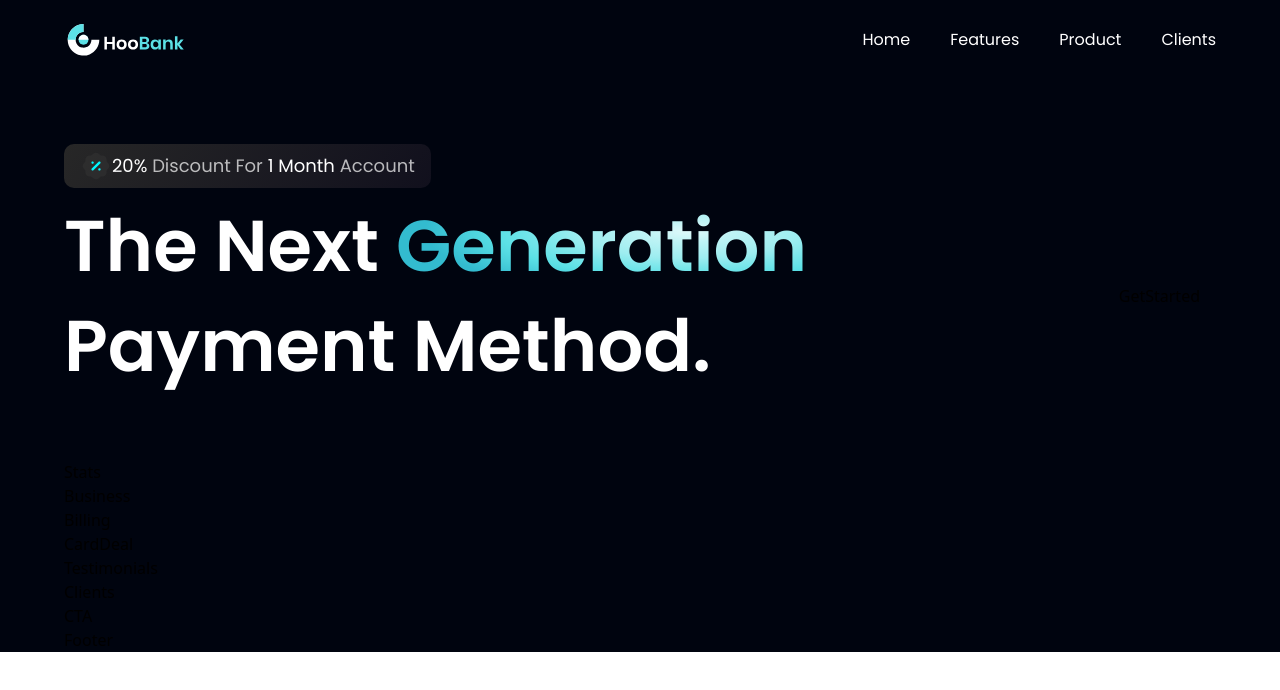
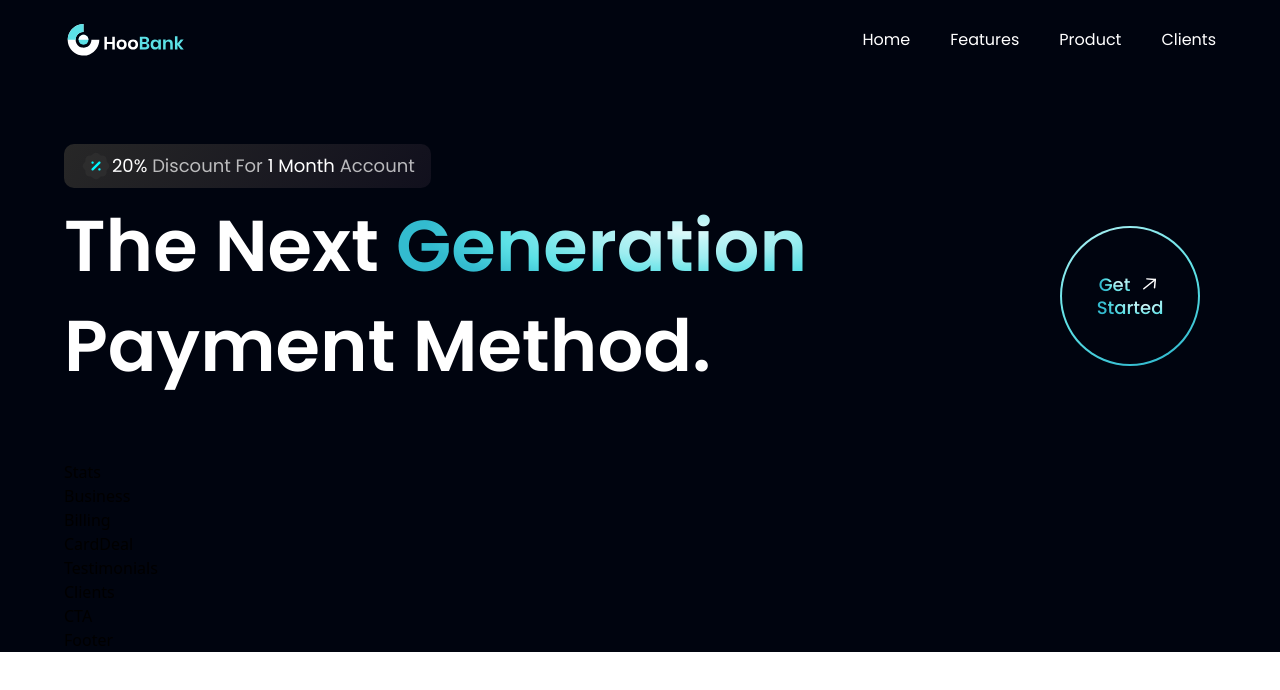
Before and after one commit to Darudul/bank_modern_app, a React (Vite) app: page / in a window 1280 px wide. Shown: the top 690 px of the page. Built offline with nearby package versions, Linux system fonts and the light colour scheme.

Commit message:
get started circle added

```diff
--- a/src/components/GetStarted.jsx
+++ b/src/components/GetStarted.jsx
@@ -1,9 +1,24 @@
 import React from 'react'
+import styles from '../style'
+import { arrowUp } from '../assets'
 
-const GetStarted = () => {
-  return (
-    <div>GetStarted</div>
+
+const GetStarted = () => (
+    <div className= {`${styles.flexCenter} w-[140px] h-[140px] rounded-full bg-blue-gradient p-[2px] cursor-pointer`}>
+      <div className= {`${styles.flexCenter} flex-col bg-primary w-[100%] h-[100%] rounded-full`}>
+        <div className={`${styles.flexCenter} flex-row`}>
+          <p className=' font-poppins font-medium text-[18px] leading-[23px] mr-2'>
+            <span className='text-gradient'>Get</span>
+          </p>
+            <img src={arrowUp} alt='arrow' className= 'w-[23px] h-[23px] object-contain ' />
+        </div>
+          <p className=' font-poppins font-medium text-[18px] leading-[23px]'>
+            <span className='text-gradient'>Started</span>
+
+          </p>
+      </div>
+    </div>
   )
-}
+
 
 export default GetStarted
```
